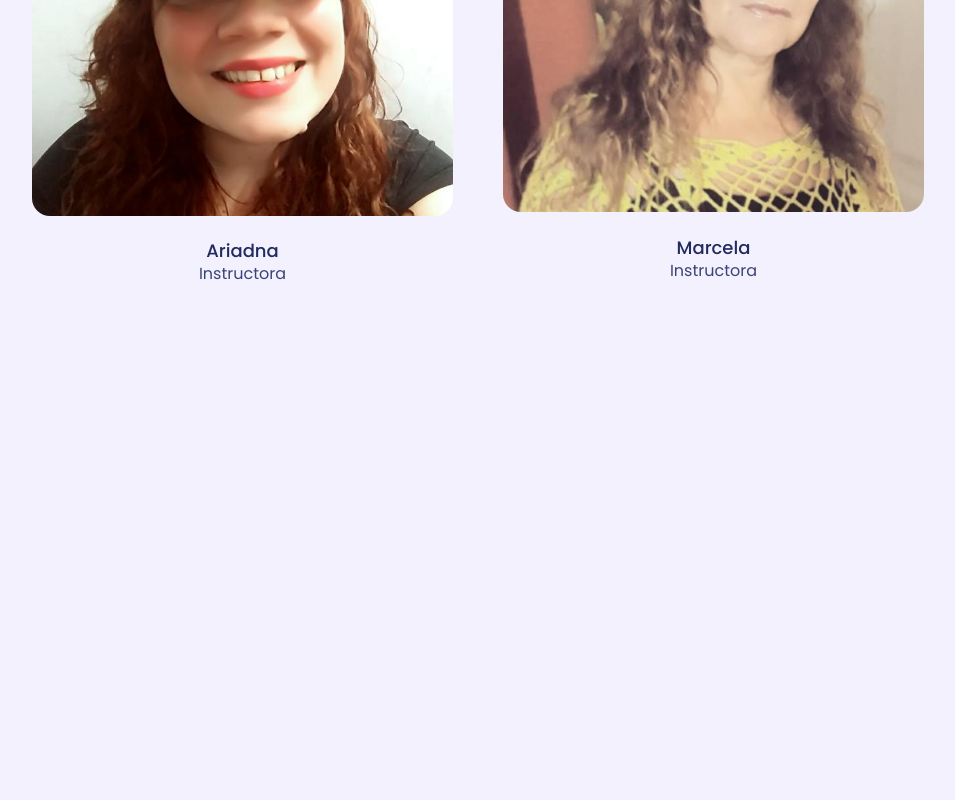
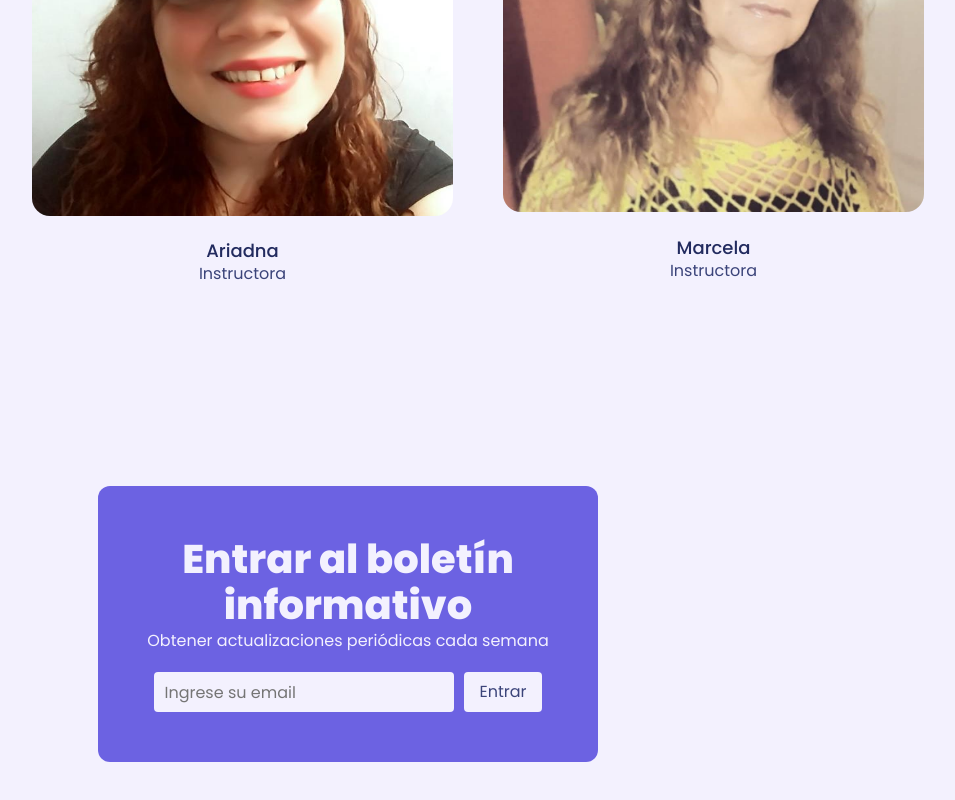
Before and after one commit to Lordishh/renacer, a React (Create React App) app: page / in a window 1280 px wide. Shown: the part 2230-3030 px from the top of the page, without its empty margins (292-1247 px from the left). Before the commit the page ends 2616 px from the top, so only its background shows below. Built offline with nearby package versions, Linux system fonts and the light colour scheme.

Commit message:
Add newsletter section component

```diff
--- /dev/null
+++ b/src/components/NewsletterSection.js
@@ -0,0 +1,86 @@
+import React from 'react';
+import styled from 'styled-components';
+import ParagraphText from './paragraphTexts/ParagraphText';
+import SectionTitle from './titles/SectionTitle';
+
+const NewsletterStyles = styled.div`
+  padding: 10rem 0;
+  .newsletter__wrapper {
+    padding: 5rem 3rem;
+    background-color: var(--mediumSlateBlue);
+    max-width: 500px;
+    margin: 0 auto;
+    border-radius: 12px;
+    text-align: center;
+  }
+  .newsletter__title {
+    margin-bottom: 0.2rem;
+    color: var(--lightBlue_1);
+  }
+  .newsletter__subtitle {
+    color: var(--lightBlue_1);
+    margin-bottom: 2rem;
+  }
+  .newsletter__form {
+    display: flex;
+    align-items: center;
+    justify-content: center;
+    gap: 1rem;
+    input {
+      width: 100%;
+      max-width: 300px;
+      height: 40px;
+      background-color: var(--lightBlue_1);
+      border: none;
+      border-radius: 4px;
+      font-size: 1.6rem;
+      padding-left: 1rem;
+    }
+    button {
+      height: 40px;
+      font-size: 1.6rem;
+      cursor: pointer;
+      padding: 0 1.5rem;
+      text-transform: capitalize;
+      color: var(--darkBlue_1);
+      background-color: var(--lightBlue_1);
+      border: none;
+      border-radius: 4px;
+    }
+  }
+  @media only screen and (max-width: 768px) {
+    .newsletter__wrapper {
+      padding: 3rem 2rem;
+    }
+    .newsletter__form {
+      flex-direction: column;
+      input {
+        font-size: 1.4rem;
+      }
+      button {
+        font-size: 1.4rem;
+      }
+    }
+  }
+`;
+
+const NewsletterSection = () => (
+  <NewsletterStyles>
+    <div className="container">
+      <div className="newsletter__wrapper">
+        <SectionTitle className="newsletter__title">
+          Entrar al boletín informativo
+        </SectionTitle>
+        <ParagraphText className="newsletter__subtitle">
+          Obtener actualizaciones periódicas cada semana
+        </ParagraphText>
+        <form className="newsletter__form">
+          <input type="email" placeholder="Ingrese su email" />
+          <button type="submit">Entrar</button>
+        </form>
+      </div>
+    </div>
+  </NewsletterStyles>
+);
+
+export default NewsletterSection;
--- a/src/pages/LandingPage.js
+++ b/src/pages/LandingPage.js
@@ -2,6 +2,7 @@
 import AboutSection from '../components/AboutSection';
 import Header from '../components/Header';
 import HeroSection from '../components/HeroSection';
+import NewsletterSection from '../components/NewsletterSection';
 import ServicesSection from '../components/services/ServicesSection';
 import TeamSection from '../components/team/TeamSection';
 
@@ -12,6 +13,7 @@
     <ServicesSection />
     <AboutSection />
     <TeamSection />
+    <NewsletterSection />
   </div>
 );
 
```
